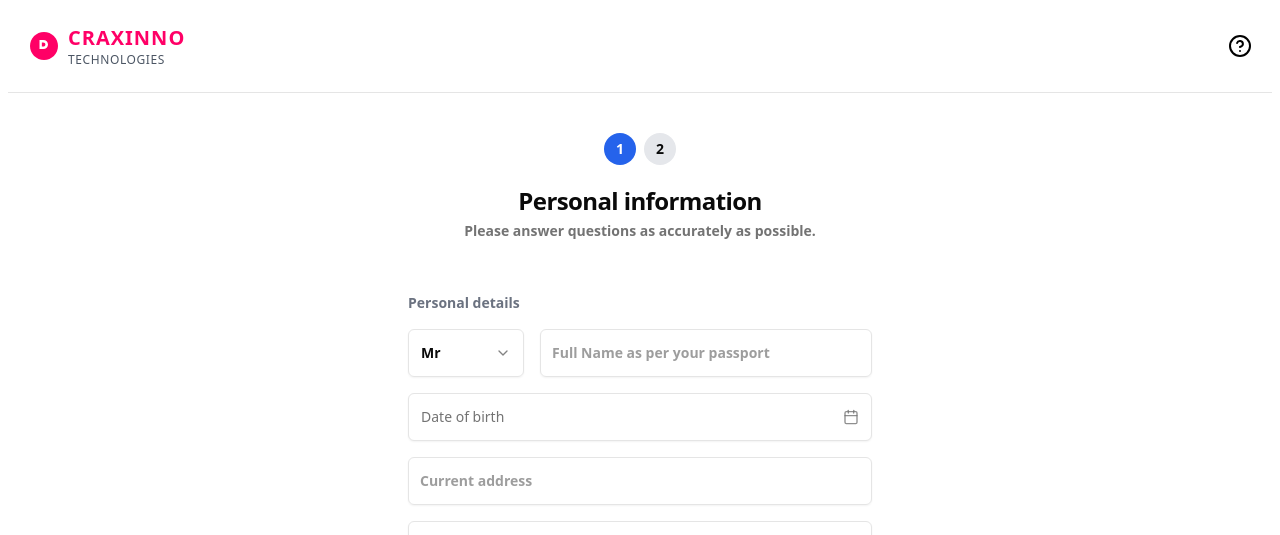
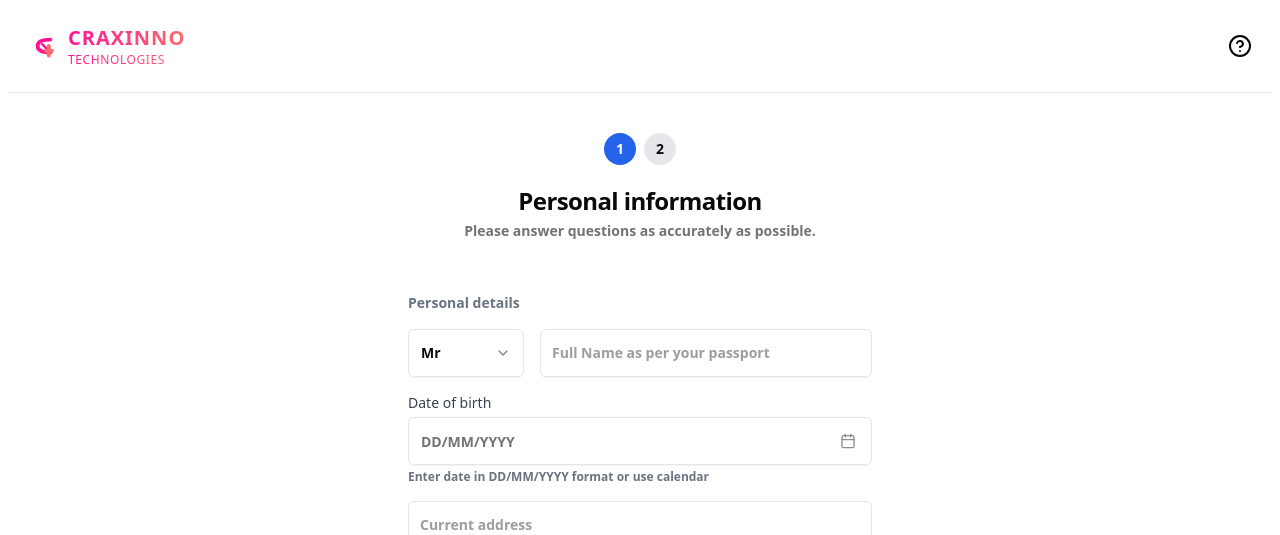
Before and after one commit to sinanptm/craxinno, a React (Vite) app in the folder client/: page /register in a window 1280 px wide. Shown: the top 535 px of the page. Built offline with nearby package versions, Linux system fonts and the light colour scheme; no server answers.

Commit message:
code splitting added date picker udpated

```diff
--- a/client/src/App.tsx
+++ b/client/src/App.tsx
@@ -1,14 +1,18 @@
 import { Routes, Route } from "react-router-dom";
-import RegisterPage from "./pages/RegisterPage";
-import SignUpPage from "./pages/SignupPage";
-import NotFoundPage from "./pages/NotFoundPage";
 import NavBar from "./components/NavBar";
-import ProfilePage from "./pages/ProfilePage";
+import { lazy, Suspense } from "react";
+import Loading from "./components/Loading";
+
+const SignUpPage = lazy(() => import("@/pages/SignupPage"));
+const RegisterPage = lazy(() => import("@/pages/RegisterPage"));
+const ProfilePage = lazy(() => import("@/pages/ProfilePage"));
+const NotFoundPage = lazy(() => import("@/pages/NotFoundPage"));
 
 const App = () => {
   return (
     <main>
       <NavBar />
+      <Suspense fallback={<Loading />}>
         <Routes>
 
           <Route path="/" element={<SignUpPage />} />
@@ -17,6 +21,7 @@ const App = () => {
 
           <Route path="*" element={<NotFoundPage />} />
         </Routes>
+      </Suspense>
     </main>
   );
 };
--- a/client/src/components/DatePicker.tsx
+++ b/client/src/components/DatePicker.tsx
@@ -2,45 +2,102 @@ import { cn } from "@/lib/utils";
 import { Button } from "@/components/ui/button";
 import { Calendar } from "@/components/ui/calendar";
 import { Popover, PopoverContent, PopoverTrigger } from "@/components/ui/popover";
-import { format } from "date-fns";
+import { Input } from "@/components/ui/input";
+import { format, parse, isValid } from "date-fns";
 import { CalendarIcon } from "lucide-react";
-import { Dispatch, memo, SetStateAction, useId, } from "react";
+import { Dispatch, memo, SetStateAction, useId, useState, ChangeEvent } from "react";
 
 type Props = {
   date: Date | undefined;
-  // eslint-disable-next-line
+  //eslint-disable-next-line
   setDate: Dispatch<SetStateAction<any>>;
+  label?: string;
+  placeholder?: string;
+  className?: string;
 };
 
-const DatePicker = ({ date, setDate }: Props) => {
+const DatePicker = ({
+  date,
+  setDate,
+  label = "Date of birth",
+  placeholder = "DD/MM/YYYY",
+  className
+}: Props) => {
   const id = useId();
+  const [inputValue, setInputValue] = useState('');
+  const [isOpen, setIsOpen] = useState(false);
+
+  const formattedDate = date ? format(date, "dd/MM/yyyy") : '';
+
+  const handleCalendarSelect = (newDate: Date | undefined) => {
+    setDate(newDate);
+    setInputValue(newDate ? format(newDate, "dd/MM/yyyy") : '');
+    setIsOpen(false);
+  };
+
+  const handleInputChange = (e: ChangeEvent<HTMLInputElement>) => {
+    const value = e.target.value;
+    setInputValue(value);
+
+    if (value.length === 10) {
+      const parsedDate = parse(value, "dd/MM/yyyy", new Date());
+      if (isValid(parsedDate)) {
+        setDate(parsedDate);
+      }
+    }
+  };
+
   return (
-    <div>
-      <div className="*:not-first:mt-2">
-        <Popover>
+    <div className={cn("relative", className)}>
+      {label && (
+        <label
+          htmlFor={id}
+          className="block text-sm font-medium text-gray-700 mb-1"
+        >
+          {label}
+        </label>
+      )}
+      <div className="relative">
+        <Input
+          id={id}
+          type="text"
+          value={inputValue || formattedDate}
+          onChange={handleInputChange}
+          placeholder={placeholder}
+          className="h-12 pl-3 pr-10"
+          aria-label={label}
+          aria-describedby={`${id}-description`}
+        />
+        <Popover open={isOpen} onOpenChange={setIsOpen}>
           <PopoverTrigger asChild>
             <Button
-              id={id}
-              variant={"outline"}
-              className={cn(
-                "group h-12 bg-background hover:bg-background border-input w-full justify-between px-3 font-normal outline-offset-0 outline-none focus-visible:outline-[3px]",
-                !date && "text-muted-foreground",
-              )}
+              variant="ghost"
+              size="icon"
+              className="absolute right-0 top-0 h-12 w-12 hover:bg-transparent"
+              aria-label="Open calendar"
             >
-              <span className={cn("truncate", !date && "text-muted-foreground")}>
-                {date ? format(date, "PPP") : "Date of birth"}
-              </span>
               <CalendarIcon
                 size={16}
-                className="text-muted-foreground/80 group-hover:text-foreground shrink-0 transition-colors"
-                aria-hidden="true"
+                className="text-muted-foreground/80 hover:text-foreground transition-colors"
               />
             </Button>
           </PopoverTrigger>
-          <PopoverContent className="w-auto p-2" align="start">
-            <Calendar mode="single" required selected={date} onSelect={setDate} />
+          <PopoverContent className="w-auto p-2" align="end">
+            <Calendar
+              mode="single"
+              selected={date}
+              onSelect={handleCalendarSelect}
+              initialFocus
+              disabled={(date) => date > new Date()}
+            />
           </PopoverContent>
         </Popover>
+      </div>
+      <div
+        id={`${id}-description`}
+        className="text-xs text-gray-500 mt-1"
+      >
+        Enter date in DD/MM/YYYY format or use calendar
       </div>
     </div>
   );
--- /dev/null
+++ b/client/src/components/Loading.tsx
@@ -0,0 +1,24 @@
+import { memo } from 'react';
+import { Loader2 } from 'lucide-react';
+import { Card } from '@/components/ui/card';
+
+const Loading = () => {
+  return (
+    <div className="min-h-screen flex items-center justify-center p-4 bg-gray-50">
+      <Card className="w-full max-w-md p-8 flex flex-col items-center space-y-4">
+        <div className="animate-spin">
+          <Loader2 className="h-12 w-12 text-blue-600" />
+        </div>
+        <div className="space-y-2 text-center">
+          <h2 className="text-xl font-semibold text-gray-900">Loading</h2>
+          <p className="text-sm text-gray-500">Please wait while we set things up...</p>
+        </div>
+        <div className="w-full max-w-xs bg-gray-200 h-2 rounded-full overflow-hidden">
+          <div className="h-full bg-blue-600 animate-pulse rounded-full" />
+        </div>
+      </Card>
+    </div>
+  );
+};
+
+export default memo(Loading);
--- a/client/src/components/Logo.tsx
+++ b/client/src/components/Logo.tsx
@@ -1,31 +1,56 @@
-import { cn } from "@/lib/utils"
+import { cn } from "@/lib/utils";
 import { memo } from "react";
 
 interface LogoProps {
-  className?: string
+  className?: string;
 }
 
-const  Logo = ({ className }: LogoProps = {})=> {
+const Logo = ({ className }: LogoProps = {}) => {
   return (
     <div className={cn("flex items-center gap-2", className)}>
       <div className="relative w-8 h-8">
-        <svg viewBox="0 0 32 32" fill="none" xmlns="http://www.w3.org/2000/svg" className="w-full h-full">
+        <svg viewBox="0 0 100 100" fill="none" xmlns="http://www.w3.org/2000/svg" className="w-full h-full">
           <path
-            d="M16 2C8.268 2 2 8.268 2 16s6.268 14 14 14 14-6.268 14-14S23.732 2 16 2z"
-            className="fill-[#FF0066]"
+            d="M70 30 C40 30, 30 40, 30 50 C30 60, 40 70, 70 70"
+            strokeWidth="12"
+            strokeLinecap="round"
+            className="stroke-[#FF1493]"
+            fill="none"
           />
           <path
-            d="M11.5 10h3.75c2.9 0 4.75 1.85 4.75 4.5 0 2.65-1.85 4.5-4.75 4.5H11.5V10zm3.55 6.6c1.5 0 2.35-.8 2.35-2.1 0-1.3-.85-2.1-2.35-2.1h-1.2v4.2h1.2z"
-            fill="white"
+            d="M45 45 L65 65"
+            strokeWidth="8"
+            strokeLinecap="round"
+            className="stroke-[#FF1493]"
+          />
+          <path
+            d="M55 65 L75 65"
+            strokeWidth="12"
+            strokeLinecap="round"
+            className="stroke-[#FF6B6B]"
+          />
+          <path
+            d="M65 50 L65 80"
+            strokeWidth="12"
+            strokeLinecap="round"
+            className="stroke-[#FF6B6B]"
           />
         </svg>
       </div>
       <div className="flex flex-col">
-        <span className="text-xl font-bold tracking-wider text-[#FF0066]">CRAXINNO</span>
-        <span className="text-xs tracking-wider text-gray-600">TECHNOLOGIES</span>
+        <span
+          className="text-xl font-bold tracking-wider bg-gradient-to-r from-[#FF1493] to-[#FF6B6B] bg-clip-text text-transparent"
+        >
+          CRAXINNO
+        </span>
+        <span
+          className="text-xs tracking-wider font-medium bg-gradient-to-r from-[#FF1493] to-[#FF6B6B] bg-clip-text text-transparent"
+        >
+          TECHNOLOGIES
+        </span>
       </div>
     </div>
-  )
-}
+  );
+};
 
-export default memo(Logo)
+export default memo(Logo);
--- a/client/src/components/NavBar.tsx
+++ b/client/src/components/NavBar.tsx
@@ -1,13 +1,16 @@
 import { CircleHelp } from "lucide-react";
 import Logo from "./Logo";
 import { memo } from "react";
+import { Link } from "react-router-dom";
 
 const NavBar = () => {
     return (
         <nav className="border-b pb-2">
             <main className="px-5 py-4 mx-auto flex justify-between items-center">
-                <Logo />
-                <CircleHelp />
+                <Link to={'/'}>
+                    <Logo />
+                </Link>
+                <CircleHelp className="cursor-pointer" />
             </main>
         </nav>
     );
--- a/client/src/pages/ProfilePage.tsx
+++ b/client/src/pages/ProfilePage.tsx
@@ -1,9 +1,18 @@
 import { Card, CardHeader, CardContent, CardTitle } from '@/components/ui/card';
 import { useAppSelector } from '@/store/hooks';
 import { format, parseISO } from 'date-fns';
+import { useEffect } from 'react';
+import { useNavigate } from 'react-router-dom';
 
 const ProfilePage = () => {
     const user = useAppSelector(state => state.auth.user);
+    const router = useNavigate()
+
+    useEffect(()=>{
+        if(!user||!user._id){
+            router("/")
+        }
+    }, [user, router])
 
     const capitalizeFirstLetter = (string: string) => {
         if (!string) return '';
@@ -15,6 +24,7 @@ const ProfilePage = () => {
         try {
             return format(parseISO(dateString), 'PPP');
         } catch (error) {
+            console.log(error);
             return 'Invalid date';
         }
     };
--- a/client/src/pages/RegisterPage.tsx
+++ b/client/src/pages/RegisterPage.tsx
@@ -37,7 +37,7 @@ const RegistrationPage = () => {
       router('/profile');
       return;
     }
-  }, []);
+  }, [user, router]);
 
   const handleChange = (field: keyof FormData) => (e: ChangeEvent<HTMLInputElement>) => {
     setFormData((prev) => ({ ...prev, [field]: e.target.value }));
--- a/client/src/pages/SignupPage.tsx
+++ b/client/src/pages/SignupPage.tsx
@@ -22,27 +22,27 @@ const SignupPage = () => {
     password: '',
     confirmPassword: ''
   });
-  const [isLoading, setLoading]  = useState(false);
+  const [isLoading, setLoading] = useState(false);
 
   const dispatch = useAppDispatch();
   const navigate = useNavigate();
   const userId = useAppSelector((state) => state.auth.userId);
-  const user = useAppSelector(state=>state.auth.user)
+  const user = useAppSelector(state => state.auth.user);
 
   useEffect(() => {
-    if(user&&user._id){
+    if (user && user._id) {
       navigate("/profile");
-      return
+      return;
     }
-    if (userId || userId.length >1) {
+    if (userId || userId.length > 1) {
       navigate("/register");
     }
-  }, [navigate]);
+  }, [navigate, user, userId]);
 
   const handleSubmit = async (e: React.FormEvent) => {
     try {
       e.preventDefault();
-      setLoading(true)
+      setLoading(true);
 
       const newErrors = validateSignupForm(phone as string, email, password, confirmPassword);
       setErrors(newErrors);
@@ -73,8 +73,8 @@ const SignupPage = () => {
         title: "Error in submitting form",
         description: error.response.data.message || "Failed to submit form. Please try again.",
       });
-    } finally{
-      setLoading(false)
+    } finally {
+      setLoading(false);
     }
   };
 
@@ -153,7 +153,7 @@ const SignupPage = () => {
               </div>
 
               <Button type="submit" disabled={isLoading} className="w-full bg-blue-600 hover:bg-blue-700">
-                {isLoading?"Submitting...":"Create your account"}
+                {isLoading ? "Submitting..." : "Create your account"}
               </Button>
 
               <p className="text-xs text-muted-foreground text-center">
```
Lines whose indentation alone changed are shown as unchanged.
